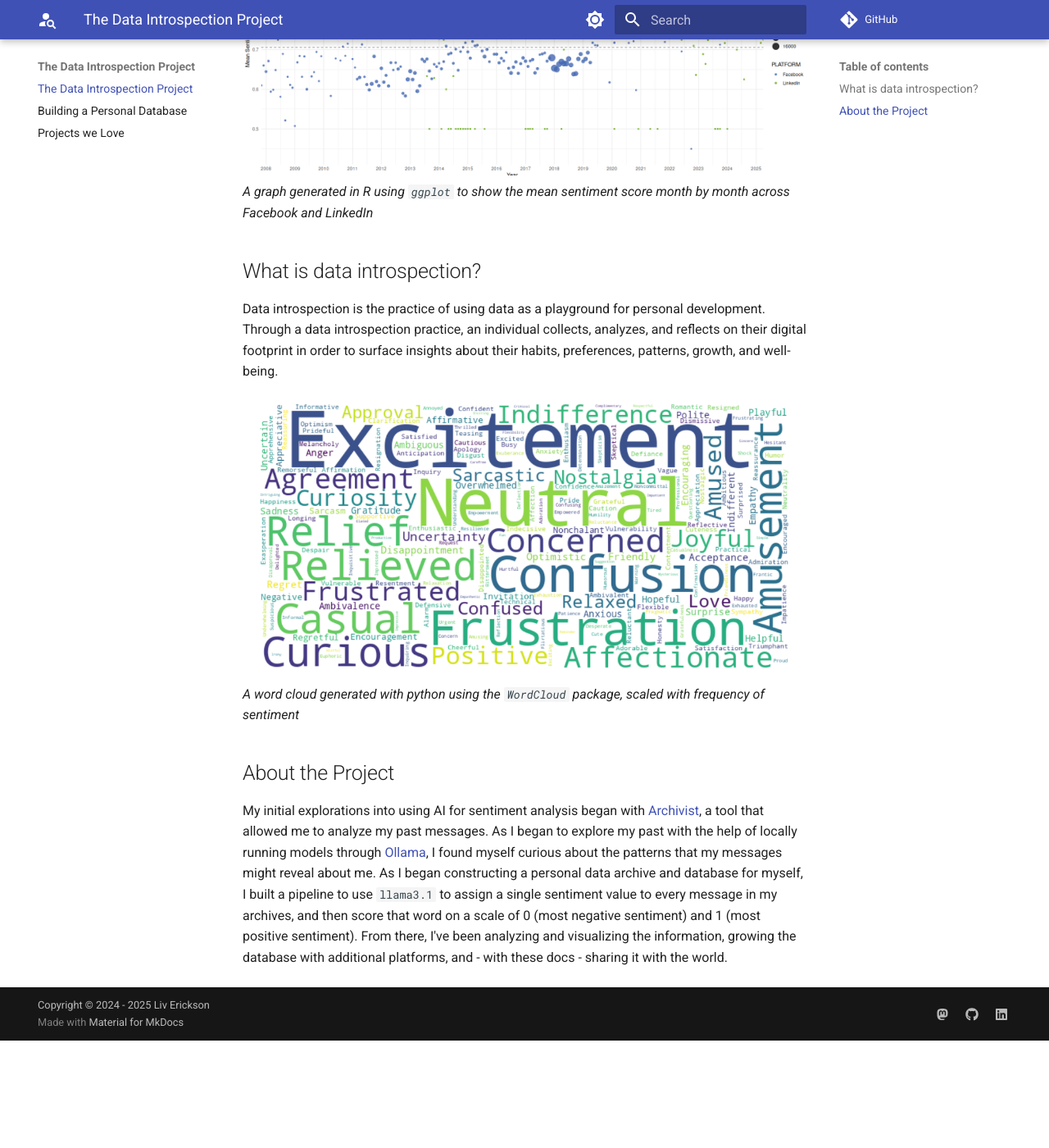
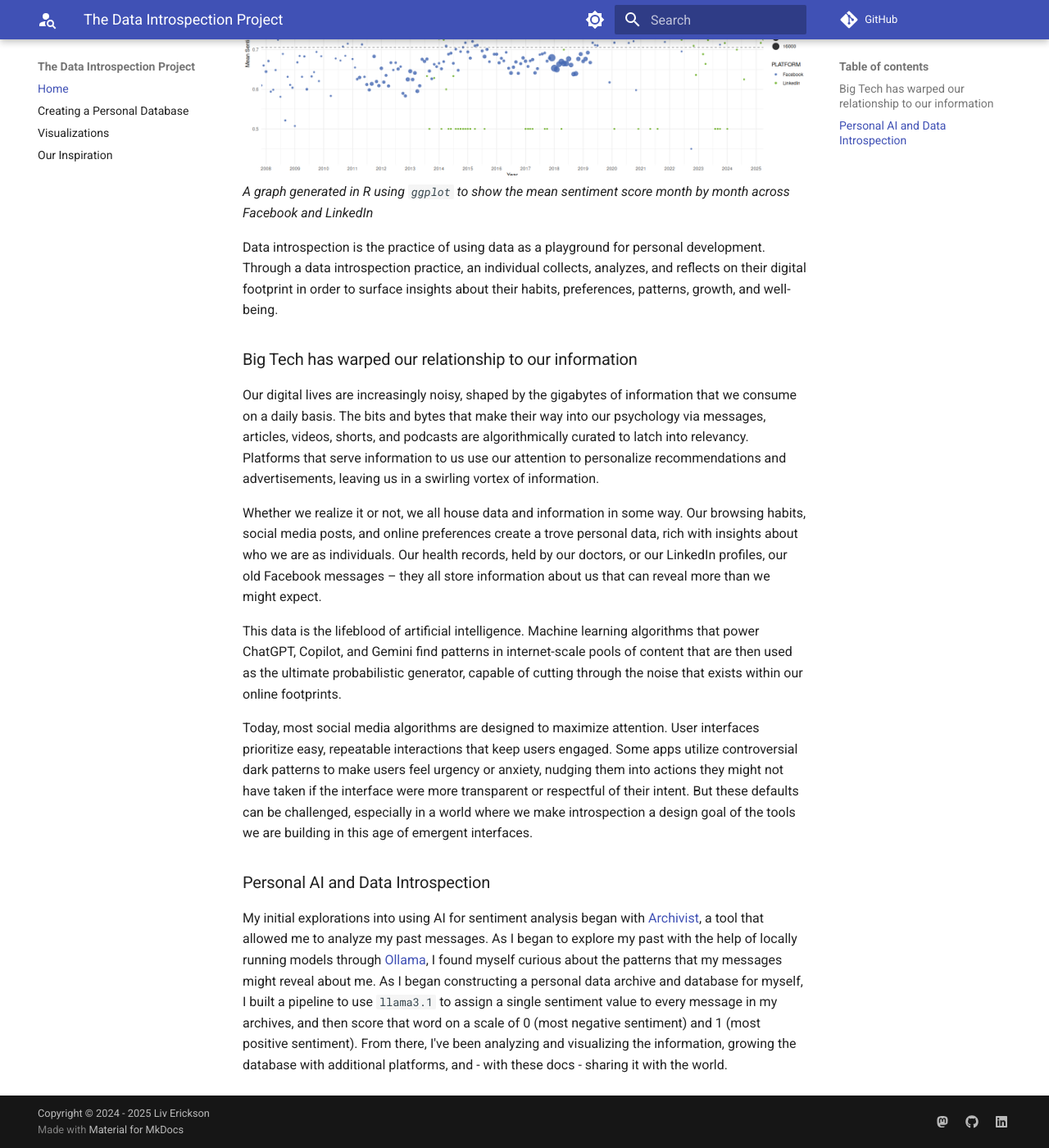
Before and after one commit to misslivirose/sentiment-visualization, an MkDocs documentation site: the page built from docs/index.md, in a window 1280 px wide and 1400 px high, scrolled down 355 px. Shown: the whole window at 82% size. Built offline with MkDocs 1.6.1 and Material for MkDocs 9.7.7, drawn with Linux system fonts in a browser that asks for light colours; comment, search, counter and statistics services are not loaded; before the commit the page ends 1624 px from its top, so only the background shows below that; some of the changed text lies outside the part shown.

```diff
--- a/docs/index.md
+++ b/docs/index.md
@@ -8,11 +8,16 @@ The Data Introspection Project is a collection of tools and ideas centered aroun
 ![graph of post sentiment by month and platform](img/distribution-monthly-by-platform.png)
 *A graph generated in R using `ggplot` to show the mean sentiment score month by month across Facebook and LinkedIn*
 
-## What is data introspection?
 Data introspection is the practice of using data as a playground for personal development. Through a data introspection practice, an individual collects, analyzes, and reflects on their digital footprint in order to surface insights about their habits, preferences, patterns, growth, and well-being.
 
-![heat map of sentiment across all posts](img/sentiment_wordcloud.png)
-*A word cloud generated with python using the `WordCloud` package, scaled with frequency of sentiment*
+### Big Tech has warped our relationship to our information
+Our digital lives are increasingly noisy, shaped by the gigabytes of information that we consume on a daily basis. The bits and bytes that make their way into our psychology via messages, articles, videos, shorts, and podcasts are algorithmically curated to latch into relevancy. Platforms that serve information to us use our attention to personalize recommendations and advertisements, leaving us in a swirling vortex of information.
 
-## About the Project
+Whether we realize it or not, we all house data and information in some way. Our browsing habits, social media posts, and online preferences create a trove personal data, rich with insights about who we are as individuals. Our health records, held by our doctors, or our LinkedIn profiles, our old Facebook messages – they all store information about us that can reveal more than we might expect.
+
+This data is the lifeblood of artificial intelligence. Machine learning algorithms that power ChatGPT, Copilot, and Gemini find patterns in internet-scale pools of content that are then used as the ultimate probabilistic generator, capable of cutting through the noise that exists within our online footprints.
+
+Today, most social media algorithms are designed to maximize attention. User interfaces prioritize easy, repeatable interactions that keep users engaged. Some apps utilize controversial dark patterns to make users feel urgency or anxiety, nudging them into actions they might not have taken if the interface were more transparent or respectful of their intent. But these defaults can be challenged, especially in a world where we make introspection a design goal of the tools we are building in this age of emergent interfaces.
+
+### Personal AI and Data Introspection
 My initial explorations into using AI for sentiment analysis began with [Archivist](https://github.com/misslivirose/archivist/), a tool that allowed me to analyze my past messages. As I began to explore my past with the help of locally running models through [Ollama](https://ollama.com), I found myself curious about the patterns that my messages might reveal about me. As I began constructing a personal data archive and database for myself, I built a pipeline to use `llama3.1` to assign a single sentiment value to every message in my archives, and then score that word on a scale of 0 (most negative sentiment) and 1 (most positive sentiment). From there, I've been analyzing and visualizing the information, growing the database with additional platforms, and - with these docs - sharing it with the world.
--- a/mkdocs.yml
+++ b/mkdocs.yml
@@ -1,5 +1,10 @@
 site_name: The Data Introspection Project
 site_url: https://misslivirose.github.io/data-introspection
+nav:
+  - Home: index.md
+  - Creating a Personal Database: personal-database.md
+  - Visualizations: visualizations.md
+  - Our Inspiration: projects-we-love.md
 theme:
   name: material
   palette:
```
Also changed, not shown: docs/img/local-agent.md (added, +4 -0 lines), docs/visualizations.md (added, +11 -0 lines), docs/img/monthly-with-discord.png (added), docs/img/monthly_with_trendline.png (added), 1 other file.
